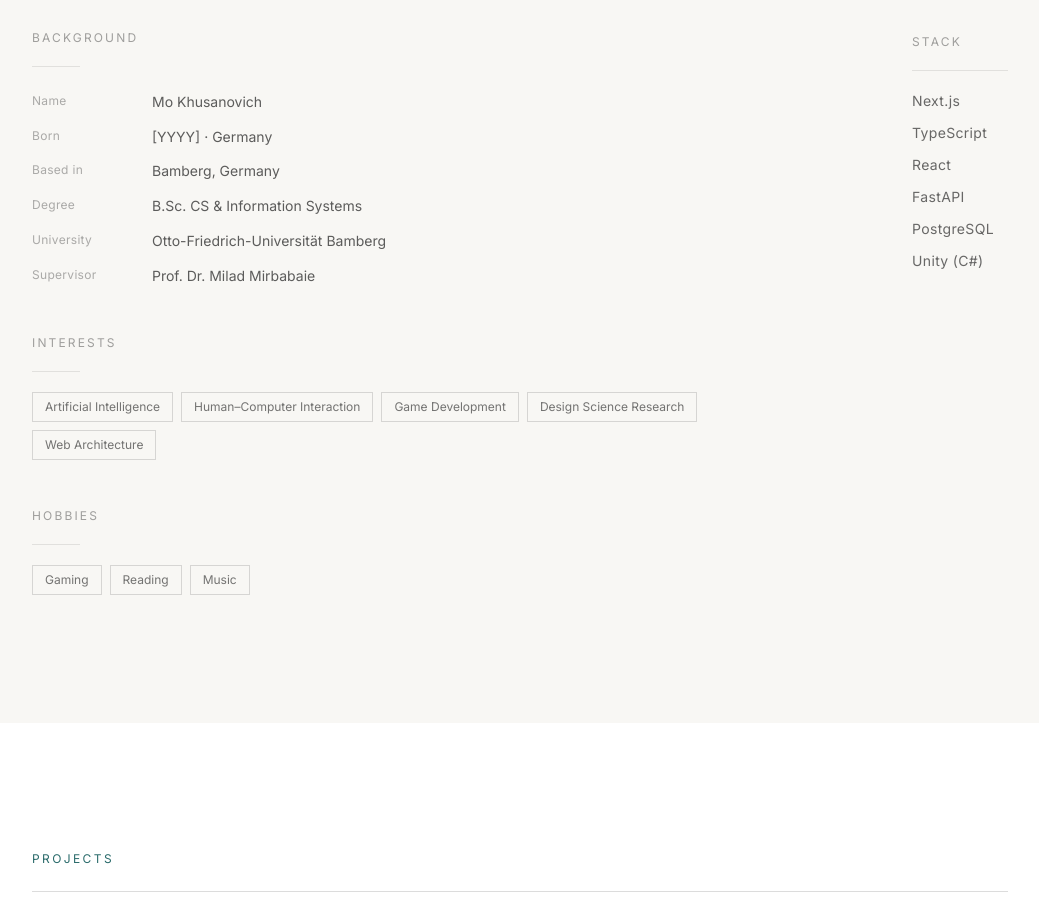
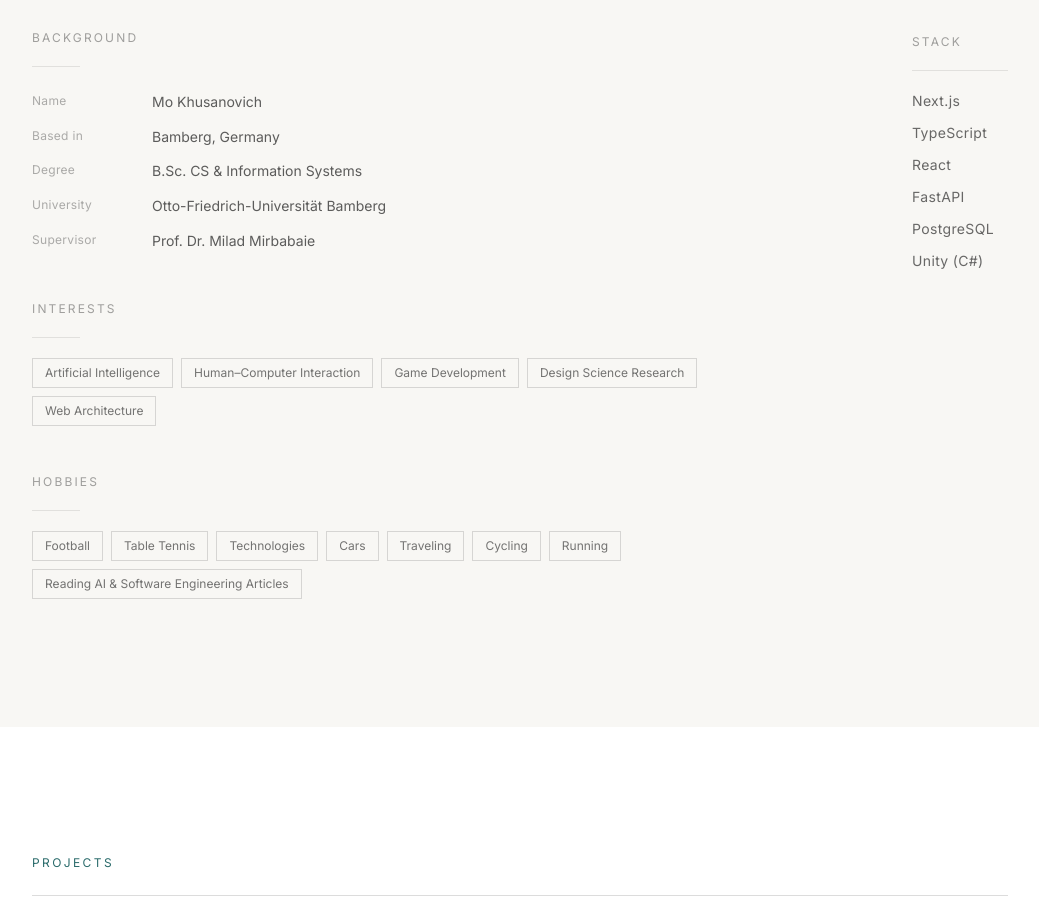
Before and after one commit to khusanovich/portfolio, a Next.js app: page / in a window 1280 px wide. Shown: the part 1460-2366 px from the top of the page, without its empty margins (120-1159 px from the left). Built offline with nearby package versions, Linux system fonts and the light colour scheme; a web font is replaced by a local one.

Commit message:
Update About: remove birth date, fill in real hobbies

```diff
--- a/src/components/sections/About.tsx
+++ b/src/components/sections/About.tsx
@@ -2,8 +2,6 @@ import FadeIn from "@/components/FadeIn";
 
 const PERSONAL = [
   { label: "Name",       value: "Mo Khusanovich" },
-  // Remove the Born line if you prefer not to show it publicly
-  { label: "Born",       value: "[YYYY] · Germany" },
   { label: "Based in",   value: "Bamberg, Germany" },
   { label: "Degree",     value: "B.Sc. CS & Information Systems" },
   { label: "University", value: "Otto-Friedrich-Universität Bamberg" },
@@ -24,11 +22,15 @@ const INTERESTS = [
   "Web Architecture",
 ];
 
-// Replace with your actual hobbies
 const HOBBIES = [
-  "Gaming",
-  "Reading",
-  "Music",
+  "Football",
+  "Table Tennis",
+  "Technologies",
+  "Cars",
+  "Traveling",
+  "Cycling",
+  "Running",
+  "Reading AI & Software Engineering Articles",
 ];
 
 export default function About() {
```
